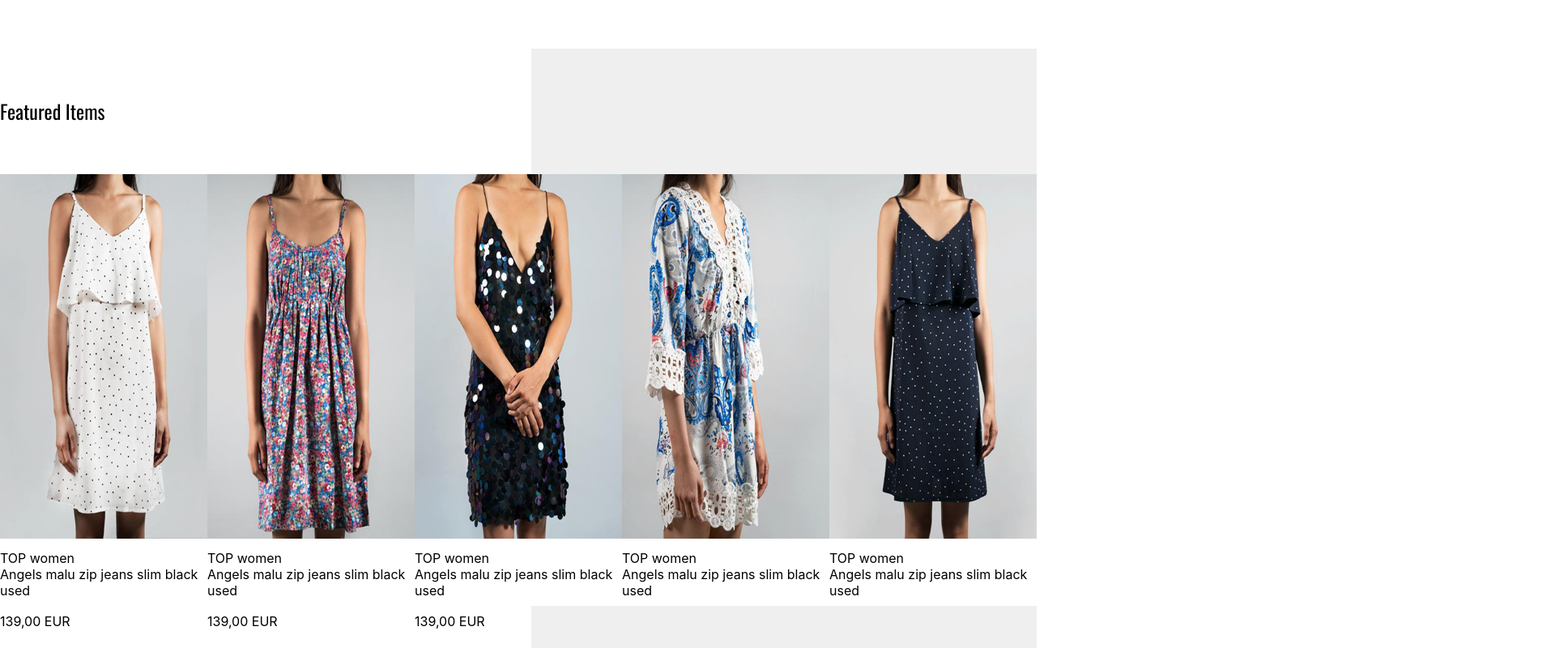
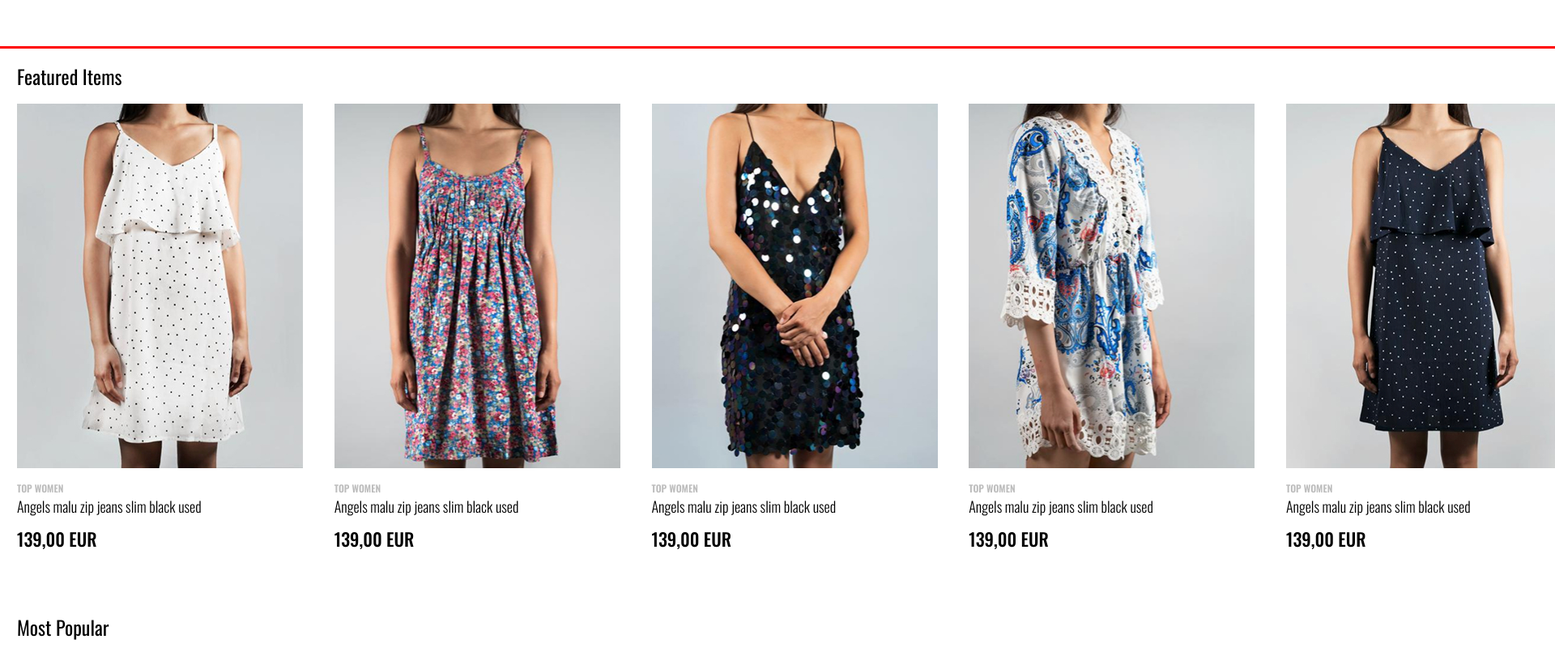
Before and after one commit to Tate-T/crips-react, a React (Create React App) app: page / in a window 1280 px wide. Shown: the part 3340-4140 px from the top of the page at 81% size, 1920 px wide, since content can reach past the window. Built offline with nearby package versions, Linux system fonts and the light colour scheme.

Commit message:
MiniCatalog styles done

```diff
--- a/src/App.jsx
+++ b/src/App.jsx
@@ -1,4 +1,4 @@
-import "./App.css";
+// import "./App.css";
 import { HomePage } from "./pages/HomePage/HomePage.jsx";
 
 function App() {
--- a/src/components/MiniCatalog/MiniCatalog.jsx
+++ b/src/components/MiniCatalog/MiniCatalog.jsx
@@ -1,24 +1,27 @@
+import { Container } from "../Container/Container.jsx";
 import { MiniCatalogItem } from "./MiniCatalogItem.jsx";
 import { featuredItemsData, mostPopularData } from "../../data/mini-catalog-data.js";
+import arrowLeft from "../../images/arrow-left.svg";
+import arrowRight from "../../images/arrow-right.svg";
 import styles from "./MiniCatalog.module.scss";
 
 export const MiniCatalog = () => {
 	return (
 		<>
 			<section className={styles["mini-catalog"]}>
-				<div className="container">
+				<Container>
 					<div className={`${styles["mini-catalog__list-wrap"]} ${styles["mini-catalog__list-wrap--featured"]}`}>
 						<div className={`${styles["mini-catalog__top-wrap"]} ${styles["mini-catalog__top-wrap--featured"]}`}>
 							<h2 className={`${styles["mini-catalog__title"]} ${styles["mini-catalog__title--featured"]}`}>Featured Items</h2>
-							<div className="mini-catalog__btn-wrap">
-								<button className="mini-catalog__btn">
-									<svg>
-										<use></use>
+							<div className={styles["mini-catalog__button-wrap"]}>
+								<button className={styles["mini-catalog__button"]}>
+									<svg width="8" height="14">
+										<use href={arrowLeft}></use>
 									</svg>
 								</button>
-								<button className="mini-catalog__btn">
-									<svg>
-										<use></use>
+								<button className={styles["mini-catalog__button"]}>
+									<svg width="8" height="14">
+										<use href={arrowRight}></use>
 									</svg>
 								</button>
 							</div>
@@ -32,15 +35,15 @@ export const MiniCatalog = () => {
 					<div className={`${styles["mini-catalog__list-wrap"]} ${styles["mini-catalog__list-wrap--popular"]}`}>
 						<div className={`${styles["mini-catalog__top-wrap"]} ${styles["mini-catalog__top-wrap--popular"]}`}>
 							<h2 className={`${styles["mini-catalog__title"]} ${styles["mini-catalog__title--popular"]}`}>Most Popular</h2>
-							<div className="mini-catalog__btn-wrap">
-								<button className="mini-catalog__btn">
-									<svg>
-										<use></use>
+							<div className={styles["mini-catalog__button-wrap"]}>
+								<button className={styles["mini-catalog__button"]}>
+									<svg width="8" height="14">
+										<use href={arrowLeft}></use>
 									</svg>
 								</button>
-								<button className="mini-catalog__btn">
-									<svg>
-										<use></use>
+								<button className={styles["mini-catalog__button"]}>
+									<svg width="8" height="14">
+										<use href={arrowRight}></use>
 									</svg>
 								</button>
 							</div>
@@ -51,7 +54,7 @@ export const MiniCatalog = () => {
 							))}
 						</ul>
 					</div>
-				</div>
+				</Container>
 			</section>
 		</>
 	);
--- a/src/components/MiniCatalog/MiniCatalog.module.scss
+++ b/src/components/MiniCatalog/MiniCatalog.module.scss
@@ -1,5 +1,14 @@
+@import "../../sass/utils/variables.scss";
+@import "../../sass/utils/mixins.scss";
+
 .mini-catalog {
 	padding-top: 67px;
+
+    &__list-wrap {
+        &--popular {
+            margin-top: 79px;
+        }
+    }
 
 	&__top-wrap {
 		display: flex;
@@ -8,17 +17,33 @@
 	}
 
 	&__title {
-		font-family: Oswald;
-		font-weight: 400;
-		font-size: 24px;
-		leading-trim: NONE;
-		line-height: 68px;
-		letter-spacing: 0%;
-		vertical-align: middle;
+		@include typography(Oswald, 400, 24px, 68px, 0%, _);
 	}
+
+    &__button-wrap {
+        display: flex;
+        justify-content: space-between;
+        align-items: center;
+        width: 84px;
+        height: 40px;
+    }
+
+    &__button {
+        width: 40px;
+        height: 40px;
+        display: flex;
+        justify-content: center;
+        align-items: center;
+        padding: 0;
+        background: transparent;
+        border: 2px solid rgba(255, 255, 255, 0.9);
+    }
 
 	&__list {
 		display: flex;
+        justify-content: space-between;
+        align-items: center;
+
 	}
 
 	&__item {
@@ -32,10 +57,22 @@
 
 		&-category {
 			margin-top: 14px;
+
+			@include typography(Oswald, 600, 12px, 22px, 0%, _);
+			text-transform: uppercase;
+			color: $gray4;
+		}
+
+		&-title {
+            @include typography(Oswald, 300, 18px, 22px, 0%, _);
+            color: $black;
 		}
 
 		&-price {
 			margin-top: 18px;
+            @include typography(Oswald, 500, 22px, 22px, 0%, _);
+			text-transform: uppercase;
+            color: $black;
 		}
 	}
 }
--- a/src/sass/utils/variables.scss
+++ b/src/sass/utils/variables.scss
@@ -5,6 +5,7 @@ $black: #000000;
 $black2: #3F3F3F;
 $white: #ffffff;
 $gray1: #828282;
+$gray4: #BDBDBD;
 $light-blue-hover: #F0F2F2;
 $divider: #C4C4C4;
 $link: #0F6DB1;
```
Also changed, not shown: src/index.css (+2 -5 lines), src/images/arrow-left.svg (added), src/images/arrow-right.svg (added).
